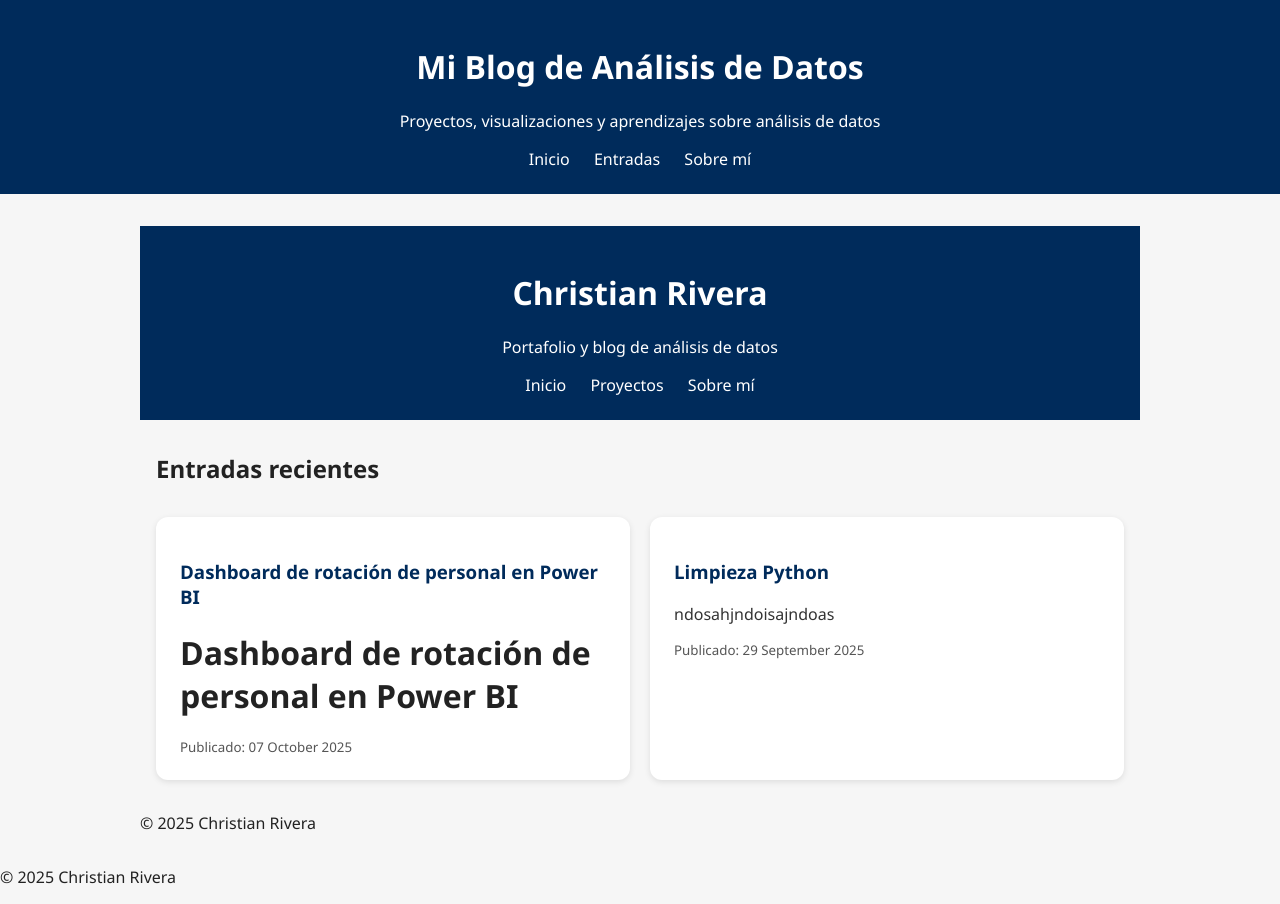
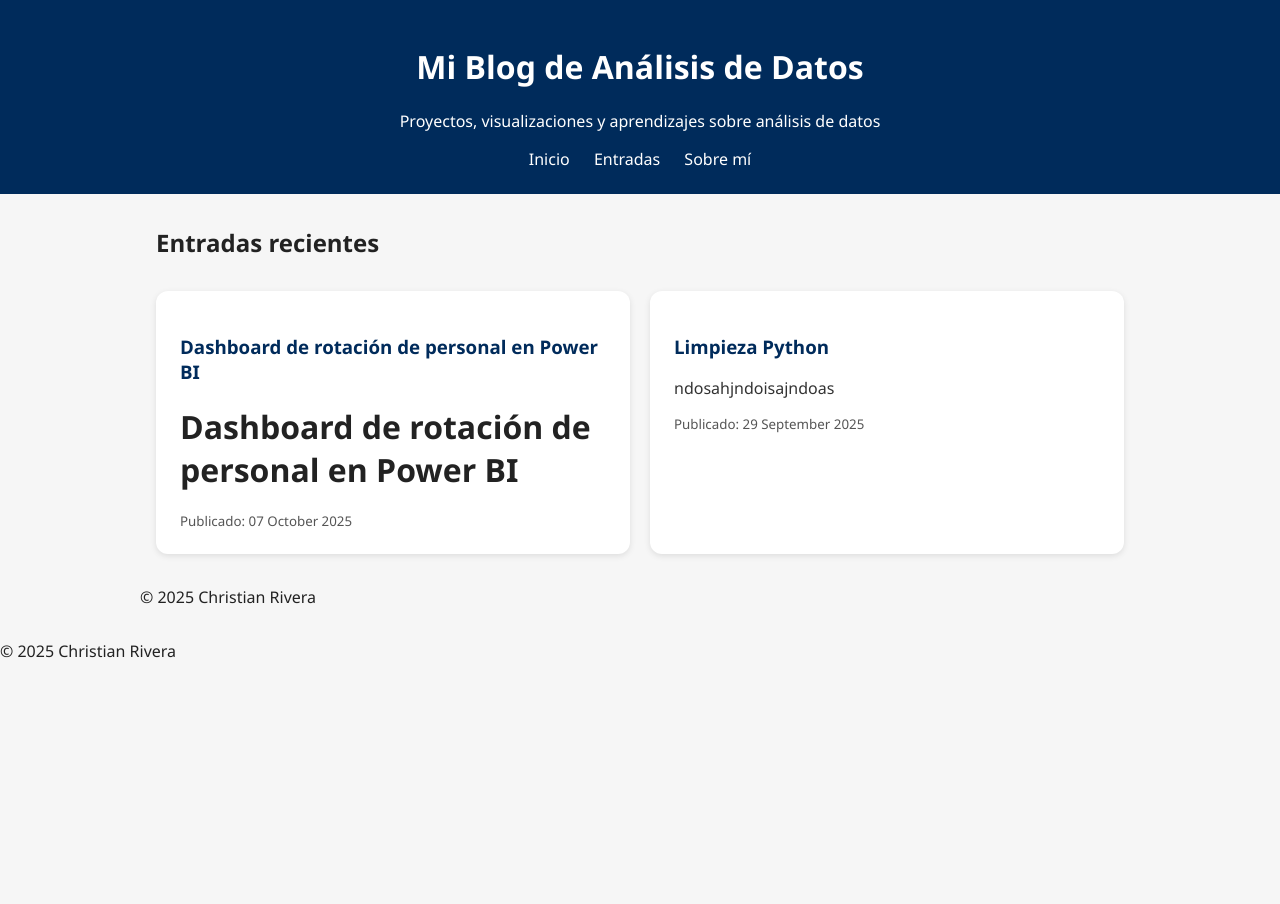
Before and after one commit to ChrisRV77/ChrisRV77.github.io, a Jekyll site: the page built from index.html, in a window 1280 px wide. Built offline with Jekyll 4.4.1, drawn with Linux system fonts in a browser that asks for light colours.

Commit message:
Update index.html

```diff
--- a/index.html
+++ b/index.html
@@ -12,16 +12,6 @@ title: "Inicio"
   <link rel="stylesheet" href="style.css">
 </head>
 <body>
-
-<header>
-  <h1>Christian Rivera</h1>
-  <p>Portafolio y blog de análisis de datos</p>
-  <nav>
-    <a href="index.html">Inicio</a>
-    <a href="posts.html">Proyectos</a>
-    <a href="about.html">Sobre mí</a>
-  </nav>
-</header>
 
 <main>
   <h2>Entradas recientes</h2>
```
